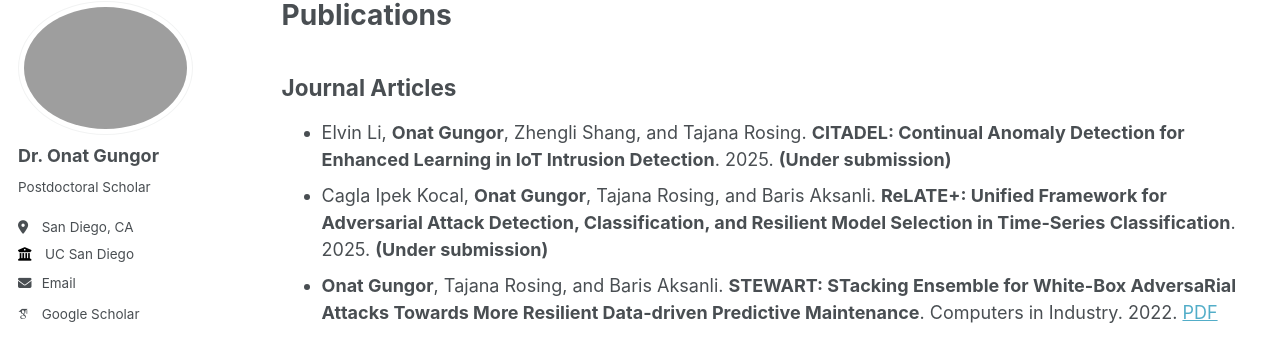
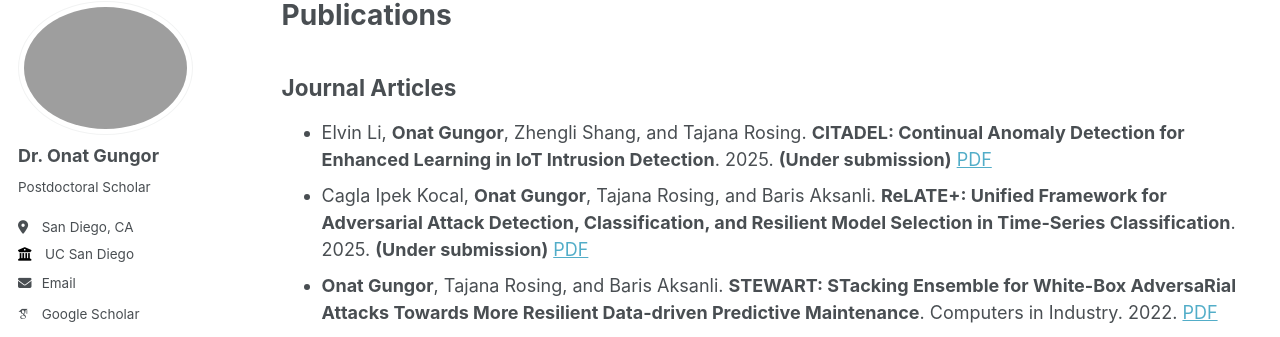
Before and after one commit to onatucsd/onatucsd.github.io, a Jekyll site: the page built from _pages/publications.md, in a window 1280 px wide and 900 px high. Shown: the part 105-442 px from the top of the window. Built offline with Jekyll 4.4.1, drawn with Linux system fonts in a browser that asks for light colours; some web fonts are replaced.

Commit message:
Update publications.md

```diff
--- a/_pages/publications.md
+++ b/_pages/publications.md
@@ -7,8 +7,8 @@ author_profile: true
 ---
 
 ## Journal Articles
-* Elvin Li, **Onat Gungor**, Zhengli Shang, and Tajana Rosing. **CITADEL: Continual Anomaly Detection for Enhanced Learning in IoT Intrusion Detection**. 2025. **(Under submission)**
-* Cagla Ipek Kocal, **Onat Gungor**, Tajana Rosing, and Baris Aksanli. **ReLATE+: Unified Framework for Adversarial Attack Detection, Classification, and Resilient Model Selection in Time-Series Classification**. 2025. **(Under submission)**
+* Elvin Li, **Onat Gungor**, Zhengli Shang, and Tajana Rosing. **CITADEL: Continual Anomaly Detection for Enhanced Learning in IoT Intrusion Detection**. 2025. **(Under submission)** [PDF](https://arxiv.org/abs/2508.19450)
+* Cagla Ipek Kocal, **Onat Gungor**, Tajana Rosing, and Baris Aksanli. **ReLATE+: Unified Framework for Adversarial Attack Detection, Classification, and Resilient Model Selection in Time-Series Classification**. 2025. **(Under submission)** [PDF](https://arxiv.org/abs/2508.19456)
 * **Onat Gungor**, Tajana Rosing, and Baris Aksanli. **STEWART: STacking Ensemble for White-Box AdversaRial Attacks Towards More Resilient Data-driven Predictive Maintenance**. Computers in Industry. 2022. [PDF](https://www.sciencedirect.com/science/article/pii/S0166361522000574)
 * **Onat Gungor**, Tajana Rosing, and Baris Aksanli. **DOWELL: Diversity-induced Optimally Weighted Ensemble Learner for Predictive Maintenance of Industrial Internet of Things Devices**. IEEE Internet of Things Journal. 2021. [PDF](https://ieeexplore.ieee.org/document/9484087)
 * **Onat Gungor**, Tajana Rosing, and Baris Aksanli. **RESPIRE++:Robust Indoor Sensor Placement Optimization under Distance Uncertainty**. IEEE Sensors Journal. 2021. [PDF](https://ieeexplore.ieee.org/document/9416575)
```
